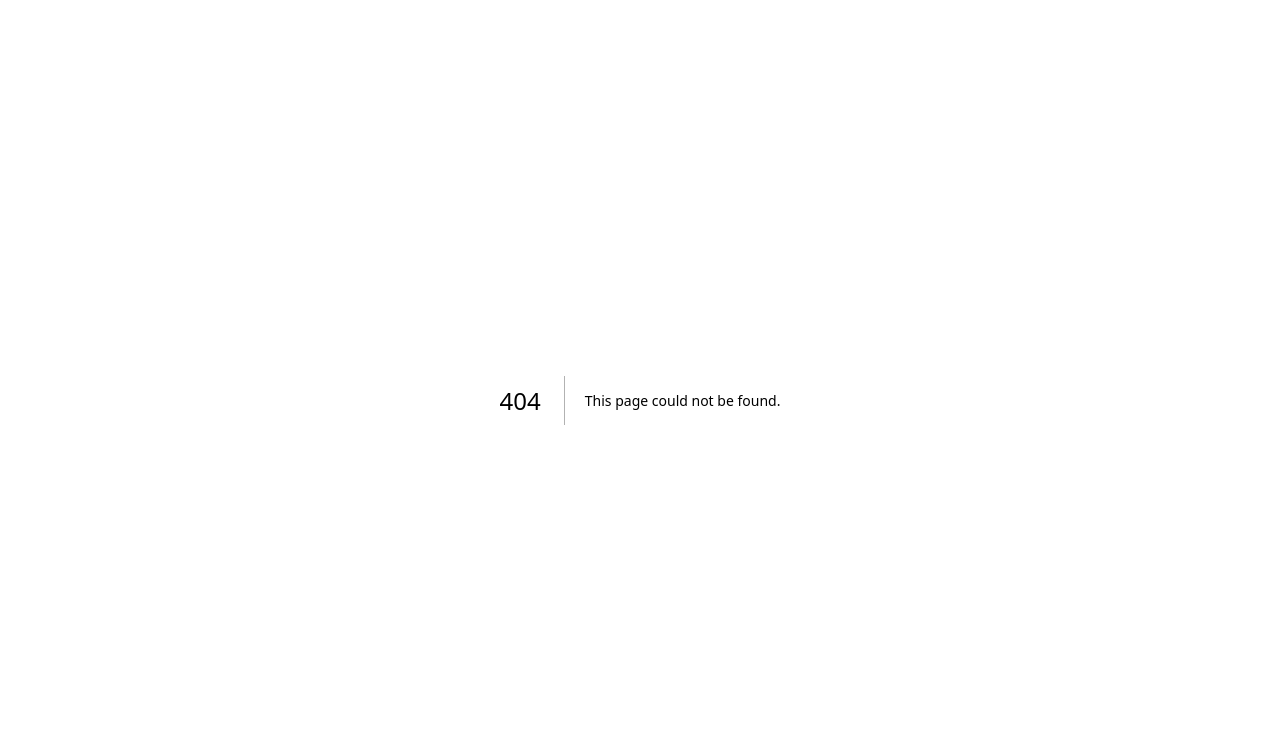
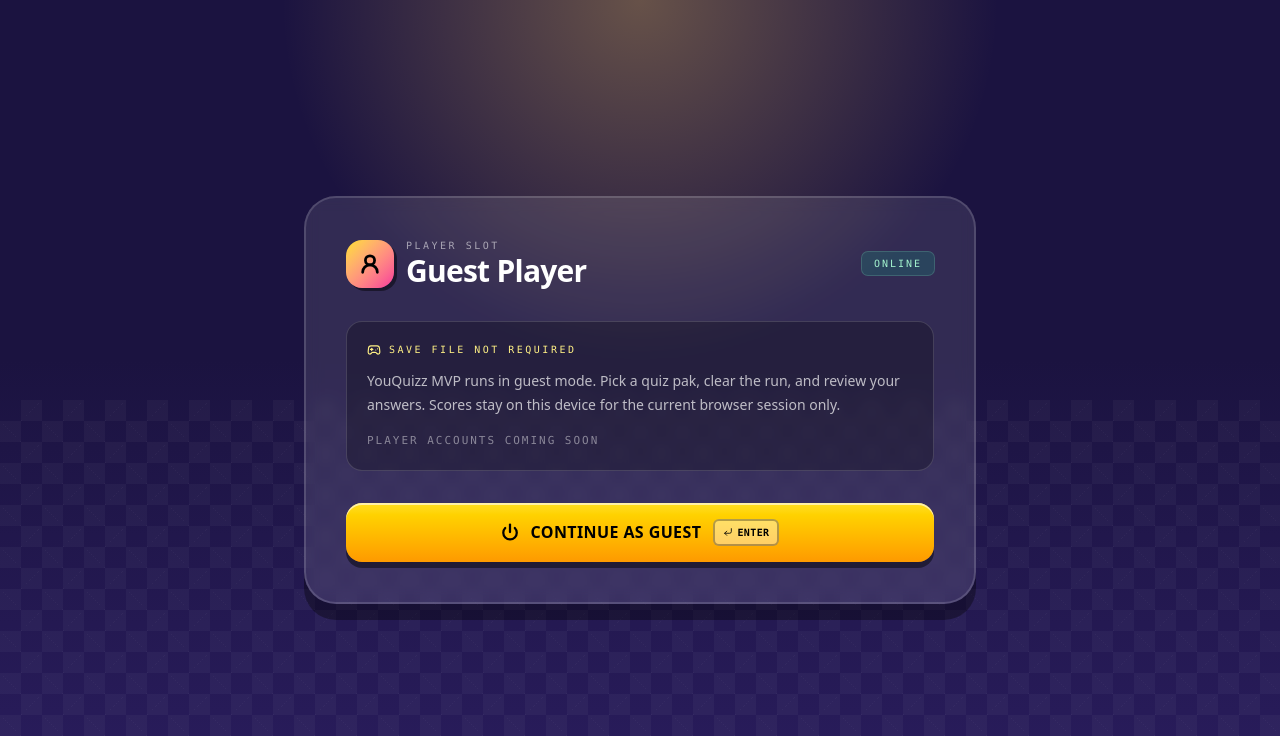
Before and after one commit to justinhcabral/quiz-platform, a Next.js app: page /play in a window 1280 px wide. Before the commit this address had no page. Shown: the top 736 px of the page. Built offline with nearby package versions, Linux system fonts and the light colour scheme.

Commit message:
feat(play): add guest entry screen

```diff
--- /dev/null
+++ b/src/app/play/page.tsx
@@ -0,0 +1,85 @@
+"use client";
+
+import { useEffect } from "react";
+import { useRouter } from "next/navigation";
+import { CornerDownLeft, Gamepad2, Power, UserRound } from "lucide-react";
+
+const NEXT_HREF = "/quizzes";
+
+export default function PlayPage() {
+  const router = useRouter();
+
+  useEffect(() => {
+    router.prefetch(NEXT_HREF);
+
+    function onKey(e: KeyboardEvent) {
+      if (e.key !== "Enter") return;
+      const target = e.target as HTMLElement | null;
+      if (
+        target &&
+        (target.tagName === "INPUT" ||
+          target.tagName === "TEXTAREA" ||
+          target.isContentEditable)
+      ) {
+        return;
+      }
+      e.preventDefault();
+      router.push(NEXT_HREF);
+    }
+
+    window.addEventListener("keydown", onKey);
+    return () => window.removeEventListener("keydown", onKey);
+  }, [router]);
+
+  return (
+    <main className="relative grid min-h-screen place-items-center overflow-hidden bg-[#1b1340] px-6 py-12 text-white">
+      <div className="pointer-events-none absolute inset-0 bg-[radial-gradient(circle_at_top,#ffcf5a55,transparent_35%),linear-gradient(to_top,#2a1d5e,transparent_55%)]" />
+      <div className="pointer-events-none absolute inset-x-0 bottom-0 h-1/2 opacity-45 [background-image:linear-gradient(45deg,rgba(255,255,255,.08)_25%,transparent_25%),linear-gradient(-45deg,rgba(255,255,255,.08)_25%,transparent_25%),linear-gradient(45deg,transparent_75%,rgba(255,255,255,.08)_75%),linear-gradient(-45deg,transparent_75%,rgba(255,255,255,.08)_75%)] [background-size:42px_42px] [background-position:0_0,0_21px,21px_-21px,-21px_0px]" />
+
+      <section className="relative w-full max-w-2xl rounded-[2rem] border-2 border-white/15 bg-white/10 p-6 shadow-[0_16px_0_rgba(0,0,0,.35)] backdrop-blur md:p-10">
+        <div className="mb-8 flex items-center justify-between gap-4">
+          <div className="flex items-center gap-3">
+            <div className="grid h-12 w-12 place-items-center rounded-2xl bg-gradient-to-br from-yellow-300 to-pink-500 text-black shadow-[3px_3px_0_rgba(0,0,0,.45)]">
+              <UserRound size={22} strokeWidth={3} />
+            </div>
+            <div>
+              <p className="font-mono text-[10px] uppercase tracking-[0.25em] text-white/55">
+                player slot
+              </p>
+              <h1 className="text-3xl font-black tracking-tight">Guest Player</h1>
+            </div>
+          </div>
+          <span className="rounded-md bg-emerald-400/15 px-3 py-1 font-mono text-[10px] uppercase tracking-[0.2em] text-emerald-200 ring-1 ring-emerald-300/30">
+            online
+          </span>
+        </div>
+
+        <div className="rounded-2xl border border-white/15 bg-black/25 p-5">
+          <div className="mb-3 flex items-center gap-2 font-mono text-[10px] uppercase tracking-[0.25em] text-yellow-200">
+            <Gamepad2 size={14} /> save file not required
+          </div>
+          <p className="text-sm leading-6 text-white/70">
+            YouQuizz MVP runs in guest mode. Pick a quiz pak, clear the run, and
+            review your answers. Scores stay on this device for the current
+            browser session only.
+          </p>
+          <p className="mt-4 font-mono text-[11px] uppercase tracking-[0.18em] text-white/45">
+            player accounts coming soon
+          </p>
+        </div>
+
+        <button
+          type="button"
+          onClick={() => router.push(NEXT_HREF)}
+          className="mt-8 inline-flex w-full items-center justify-center gap-3 rounded-2xl bg-gradient-to-b from-yellow-300 to-amber-500 px-7 py-4 font-black tracking-wide text-black shadow-[inset_0_2px_0_rgba(255,255,255,.6),0_6px_0_rgba(0,0,0,.45)] transition active:translate-y-[3px] active:shadow-[inset_0_2px_0_rgba(255,255,255,.6),0_3px_0_rgba(0,0,0,.45)]"
+        >
+          <Power size={18} strokeWidth={3} />
+          CONTINUE AS GUEST
+          <kbd className="flex items-center gap-1 rounded-md border-2 border-black/30 bg-white/40 px-2 py-1 font-mono text-[10px]">
+            <CornerDownLeft size={10} /> ENTER
+          </kbd>
+        </button>
+      </section>
+    </main>
+  );
+}
```
